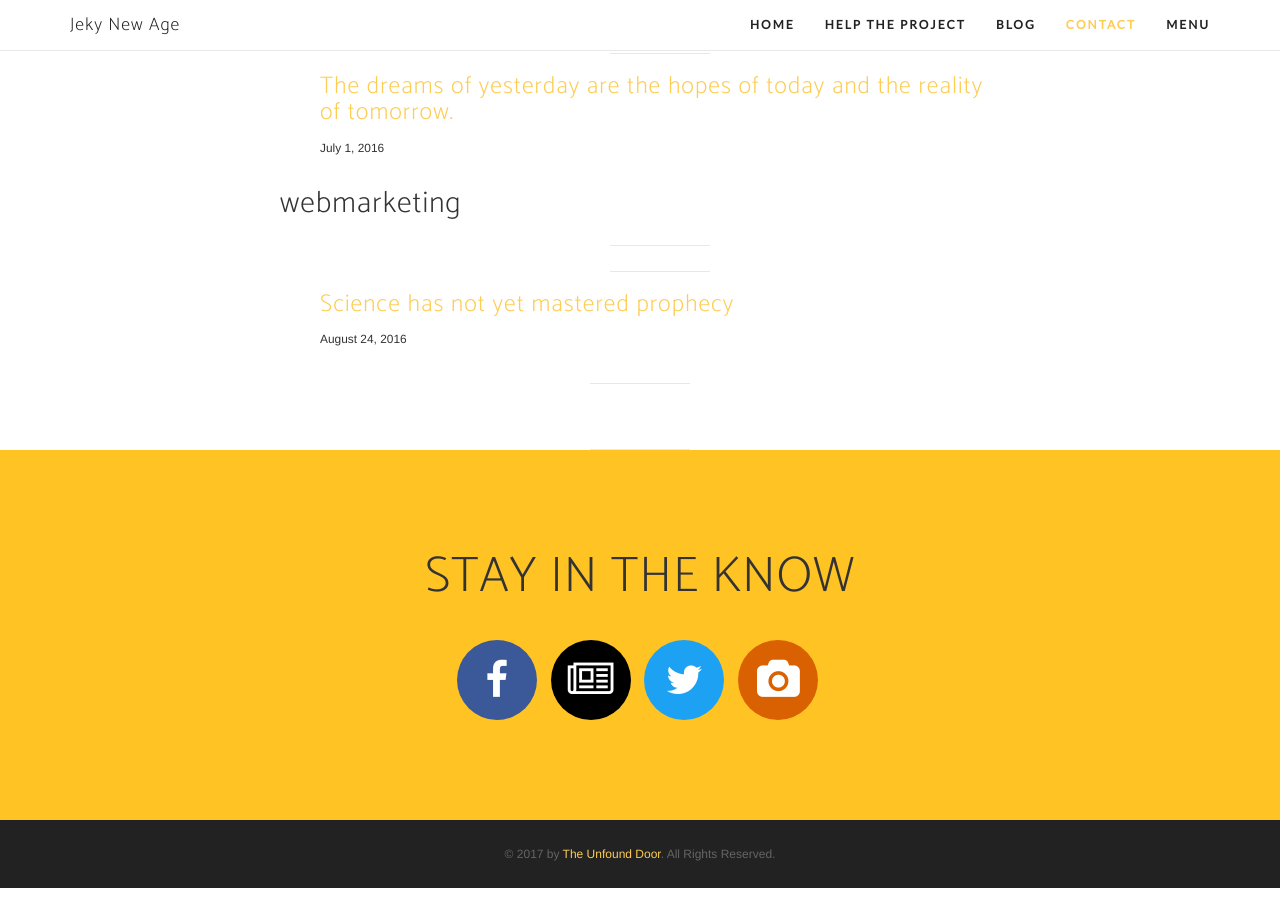
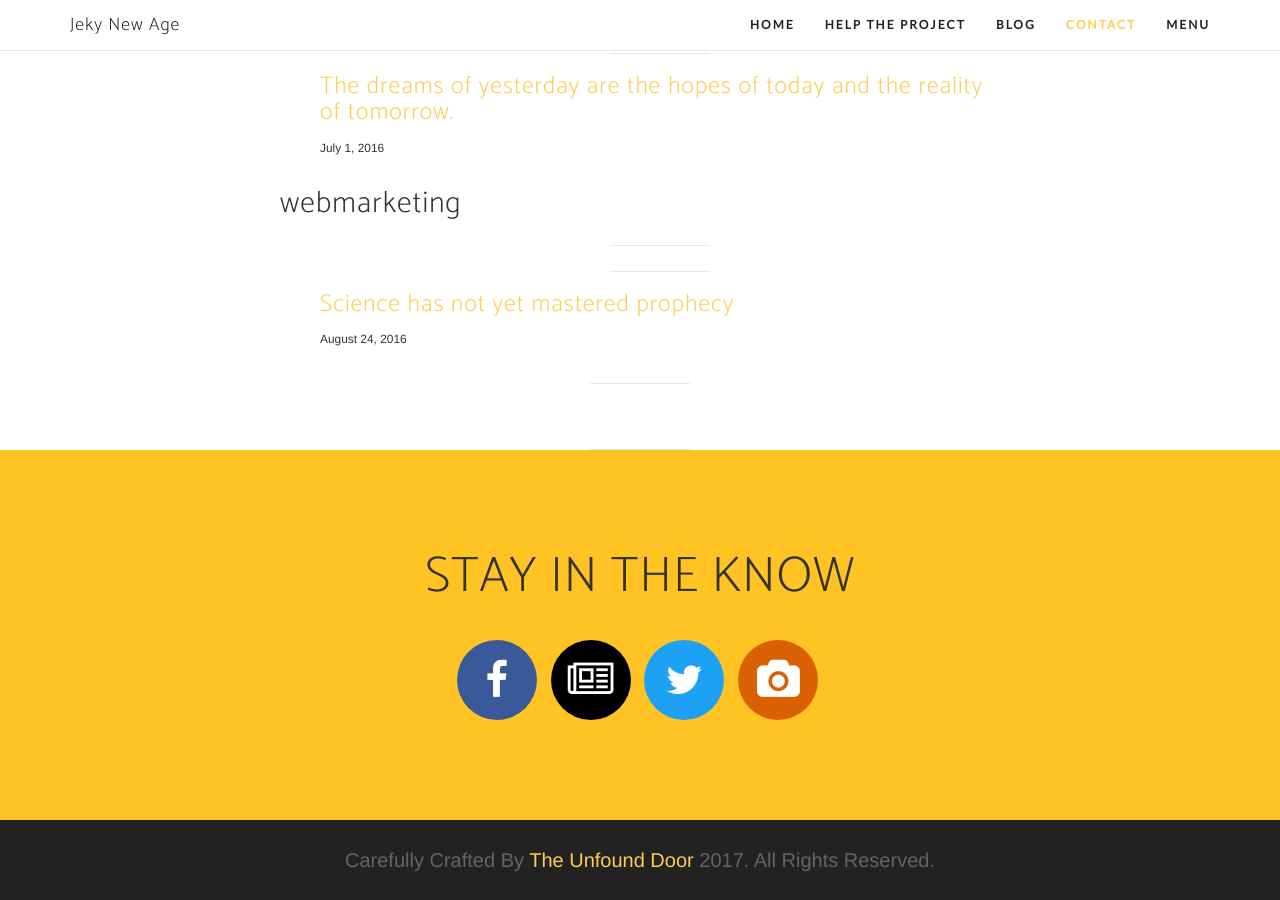
Before and after one commit to JonathanHemnes/denver-does-design, a Jekyll site: the page built from posts-by-categories.html, in a window 1280 px wide and 900 px high, scrolled down 1887 px. Built offline with Jekyll 4.4.1, drawn with Linux system fonts in a browser that asks for light colours; nearby versions of some CDN libraries; some web fonts are replaced.

Commit message:
fixed link

```diff
--- a/_includes/committee.html
+++ b/_includes/committee.html
@@ -12,7 +12,7 @@
         <div class="row">
             <div class="col-lg-3 col-md-6 text-center">
                 <div class="service-box">
-                    <a href="www.linkedin.com/in/cynthia-fishman" target="_blank"><img src="{{ "/img/CYNTHIA.jpg" | prepend: site.baseurl }}" alt=""></a>
+                    <a href="https://www.linkedin.com/in/cynthia-fishman/" target="_blank"><img src="{{ "/img/CYNTHIA.jpg" | prepend: site.baseurl }}" alt=""></a>
                     <h3>Cynthia Fishman</h3>
                     <p class="text-muted">Architect by day, super hero by night, saving the world one building at a time.</p>
                 </div>
--- a/_includes/contact.html
+++ b/_includes/contact.html
@@ -21,6 +21,6 @@
 </section>
 <footer>
     <div class="container">
-        <p>&copy; 2017 by <a rel="nofollow" target="blank" href="http://www.theunfounddoor.com">The Unfound Door</a>. All Rights Reserved.</p>
+        <p>Carefully Crafted By <a rel="nofollow" target="blank" href="http://www.theunfounddoor.com">The Unfound Door</a> 2017. All Rights Reserved.</p>
     </div>
 </footer>
--- a/_sass/_layout.scss
+++ b/_sass/_layout.scss
@@ -127,3 +127,9 @@
 .contact-us {
     background: $yellow;
 }
+
+footer {
+    p {
+        font-size: 20px;
+    }
+}
```
